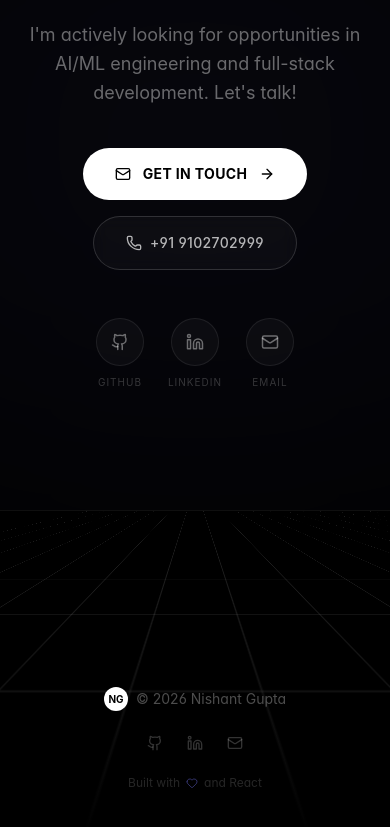
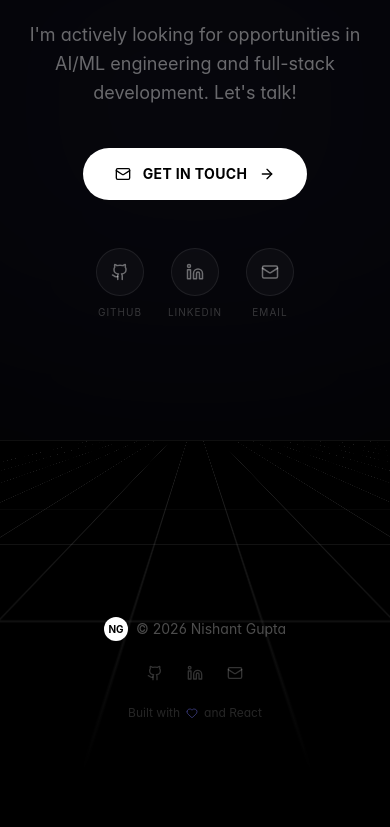
Before and after one commit to nishant-gupta911/portfolio, a React (Vite) app: page / in a window 390 px wide. Shown: the part 7662-8489 px from the top of the page. After the commit the page ends 8439 px from the top, so only its background shows below. Built offline with nearby package versions, Linux system fonts and the light colour scheme.

Commit message:
Remove phone number and center Get in Touch button

```diff
--- a/src/components/ContactBand.jsx
+++ b/src/components/ContactBand.jsx
@@ -1,6 +1,6 @@
 import { useRef } from 'react';
 import { motion, useInView } from 'framer-motion';
-import { Mail, Github, Linkedin, ArrowRight, Phone } from 'lucide-react';
+import { Mail, Github, Linkedin, ArrowRight } from 'lucide-react';
 import { useReducedMotion } from '../hooks/useReducedMotion';
 
 const ContactBand = () => {
@@ -35,8 +35,8 @@ const ContactBand = () => {
                         I&apos;m actively looking for opportunities in AI/ML engineering and full-stack development. Let&apos;s talk!
                     </p>
 
-                    {/* CTA Buttons */}
-                    <div className="flex flex-wrap items-center justify-center gap-4 mb-12">
+                    {/* CTA Button */}
+                    <div className="flex justify-center mb-12">
                         <a
                             href="mailto:nishantgupta2999@gmail.com"
                             className="group inline-flex items-center gap-3 px-8 py-4 rounded-full font-bold tracking-wide transition-all hover:scale-105 active:scale-95 text-sm uppercase bg-white text-black"
@@ -44,13 +44,6 @@ const ContactBand = () => {
                             <Mail size={16} />
                             <span>Get in Touch</span>
                             <ArrowRight className="w-4 h-4 group-hover:translate-x-1 transition-transform" />
-                        </a>
-                        <a
-                            href="tel:+919102702999"
-                            className="inline-flex items-center gap-2 px-8 py-4 rounded-full border border-white/15 bg-white/3 text-white/70 hover:border-accent-purple/40 hover:text-white text-sm font-medium uppercase tracking-wide transition-all backdrop-blur-sm"
-                        >
-                            <Phone size={16} />
-                            +91 9102702999
                         </a>
                     </div>
 
```
